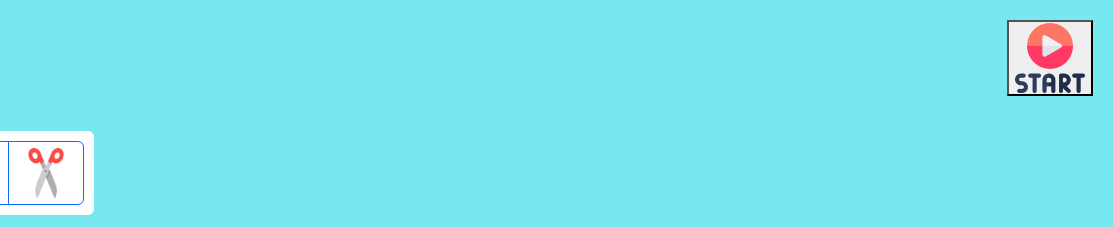
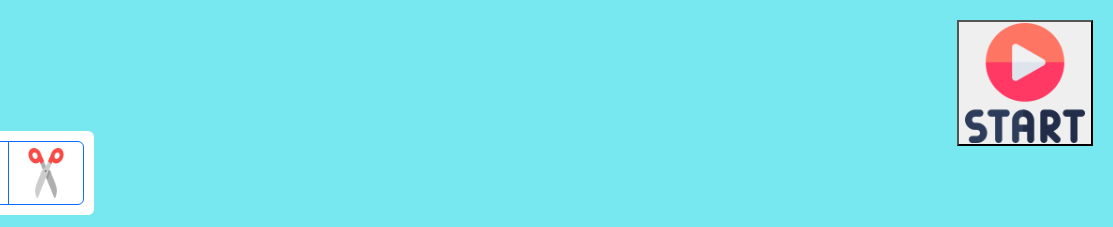
Before and after one commit to a2kad/PierreFeuilleCiseaux, a plain HTML site: page index.html in a window 1280 px wide. Shown: the top 227 px of the page, 167-1280 px from the left. Drawn offline with nearby package versions, Linux system fonts and the light colour scheme.

Commit message:
image start agrandi

```diff
--- a/assets/css/style.css
+++ b/assets/css/style.css
@@ -14,17 +14,20 @@ h2 {
     border: 1px solid black;
     width: 160px;
     height: 100px;
-    align-content: center;
+    text-align: right;
 }
 .btn-group {
     display: inline-flex;
     background-color: #fff;
     margin: 15px;
     padding: 10px;
-    vertical-align: middle;
+
 
 }
  .start {
-    text-align: right;
+    display: flex;
+    flex-direction: row-reverse;
+    text-align: end;
+    align-items: flex-end;
     margin: 20px;
 }
--- a/index.html
+++ b/index.html
@@ -39,8 +39,8 @@
 <!-- =======START Col 3======= -->
 
         <div class="col">
-            <div class=start>
-                <button id="play"><img src="assets/img/start-button.png" width="70px" height="70px" alt=""></button>
+            <div class="start">
+                <button id="play"><img src="assets/img/start-button.png" width="120px" height="120px" alt=""></button>
             </div>
         </div>
 
```
